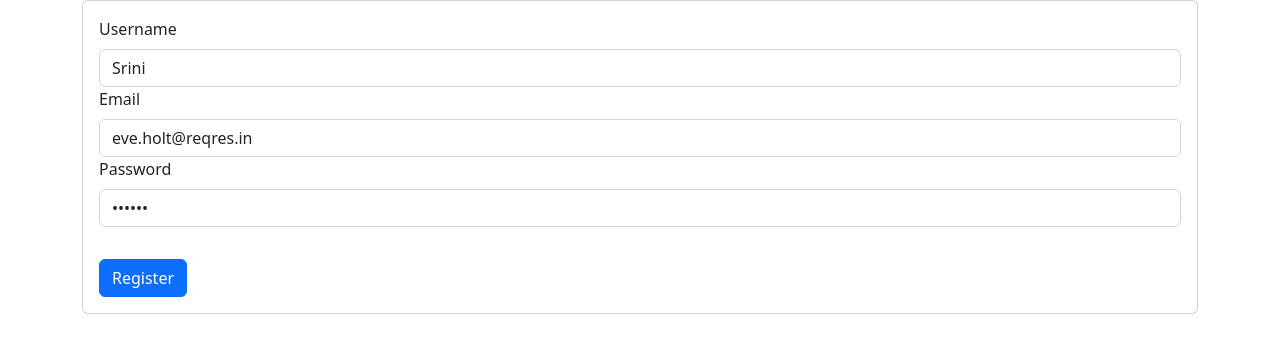
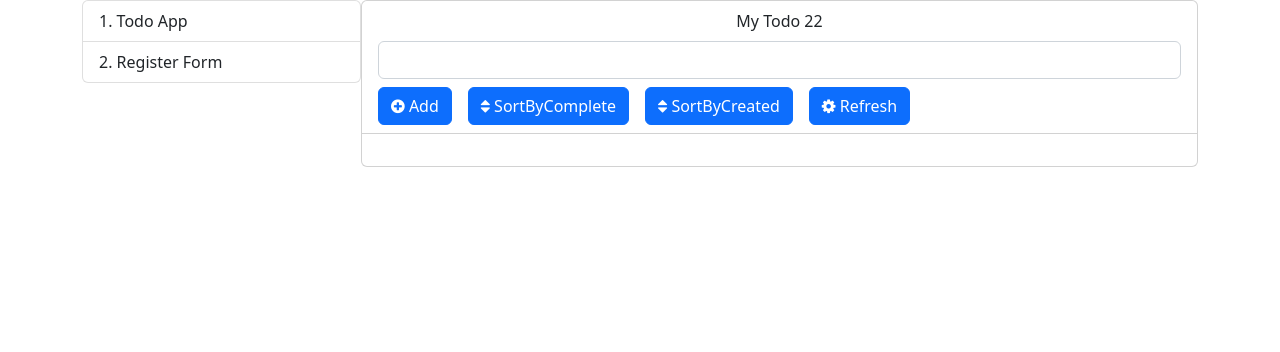
Before and after one commit to srinidevlearn/omr-learn, an Angular app: page / in a window 1280 px wide. Shown: the top 352 px of the page. Built offline with nearby package versions, Linux system fonts and the light colour scheme.

Commit message:
show and hide UI based on ngIf
show and hide UI based on ngIf

```diff
--- a/src/app/app-routing.module.ts
+++ b/src/app/app-routing.module.ts
@@ -1,7 +1,13 @@
 import { NgModule } from '@angular/core';
 import { RouterModule, Routes } from '@angular/router';
+import { RegisterFormComponent } from './components/register-form/register-form.component';
+import { TodoComponent } from './components/todo/todo.component';
+const routes: Routes=[];
+// const routes: Routes = [
+//   {path:'todo',component:TodoComponent},
+//   {path:'register',component:RegisterFormComponent}
 
-const routes: Routes = [];
+// ];
 
 @NgModule({
   imports: [RouterModule.forRoot(routes)],
--- a/src/app/app.component.html
+++ b/src/app/app.component.html
@@ -1,10 +1,26 @@
 
 <div class="container">
 
+    <div class="d-flex">
+        <div class="w-25">
+            <ol class="list-group list-group-numbered">
+                <li class="list-group-item" (click)="loadTodo()">Todo App</li>
+                <li class="list-group-item" (click)="loadRegisterFrom()">Register Form</li>
+              </ol>
+        </div>
+        <div class="w-75">
+            <ng-container *ngIf="currentView === 'todo'">
+                <app-todo  [cardTitle]="setCardTitle" (sendToDoList)="captureTodo($event)"></app-todo>
+            </ng-container>
+            <ng-container *ngIf="currentView === 'register'">
+                <app-register-form></app-register-form>
+            </ng-container>
+        </div>
+    </div>
+
     <!-- <button type="button" class="btn btn-warning mb-2" (click)="showAndHideTodo()">Toggle Todo list</button> -->
 <!-- *ngIf="toggleTodoList" -->
-    <!-- <app-todo  [cardTitle]="setCardTitle" (sendToDoList)="captureTodo($event)"></app-todo> -->
-
-
-    <app-register-form></app-register-form>
+    <!--  -->
+<!--
+<router-outlet></router-outlet> -->
 </div>
--- a/src/app/app.component.ts
+++ b/src/app/app.component.ts
@@ -8,11 +8,11 @@ import { Component } from '@angular/core';
 export class AppComponent {
   title = 'ng-learn';
 
-  toggleTodoList:boolean = false;
+  toggleTodoList: boolean = false;
 
+  currentView: 'todo' | 'register' = 'todo';
 
   setCardTitle = 'My Todo 22';
-
 
   captureTodo(event: any) {
     console.log(event);
@@ -21,7 +21,14 @@ export class AppComponent {
     console.log(this.title);
   }
 
-  showAndHideTodo(){
+  showAndHideTodo() {
     this.toggleTodoList = !this.toggleTodoList;
   }
+
+  loadTodo() {
+    this.currentView = 'todo'
+  }
+  loadRegisterFrom() {
+    this.currentView = 'register'
+  }
 }
```
